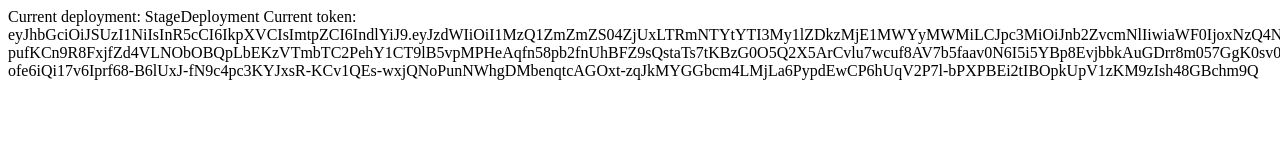
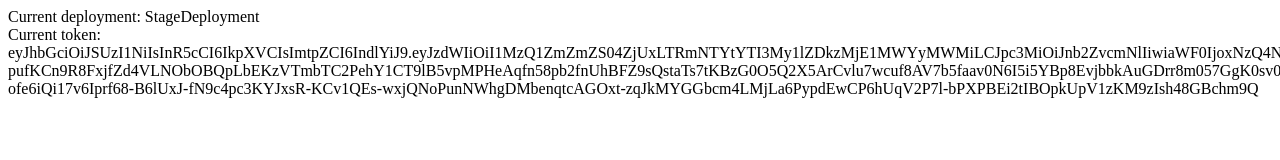
Before and after one commit to dominykasvitkus/miaw-preview, a plain HTML site: page production.html in a window 1280 px wide. Shown: the top 160 px of the page. Drawn offline with nearby package versions, Linux system fonts and the light colour scheme.

```diff
--- a/production.html
+++ b/production.html
@@ -52,7 +52,7 @@
   </script>
 </head>
 <body>
-Current deployment: <span id="deployment"></span>
+Current deployment: <span id="deployment"></span><br/>
 Current token: <span id="token"></span>
 <script type='text/javascript' src='https://goforce.my.site.com/ESWStageDeployment1747747812100/assets/js/bootstrap.min.js' onload='initEmbeddedMessaging()'></script>
 </body>
```
Also changed, not shown: stage.html (+1 -1 lines).
